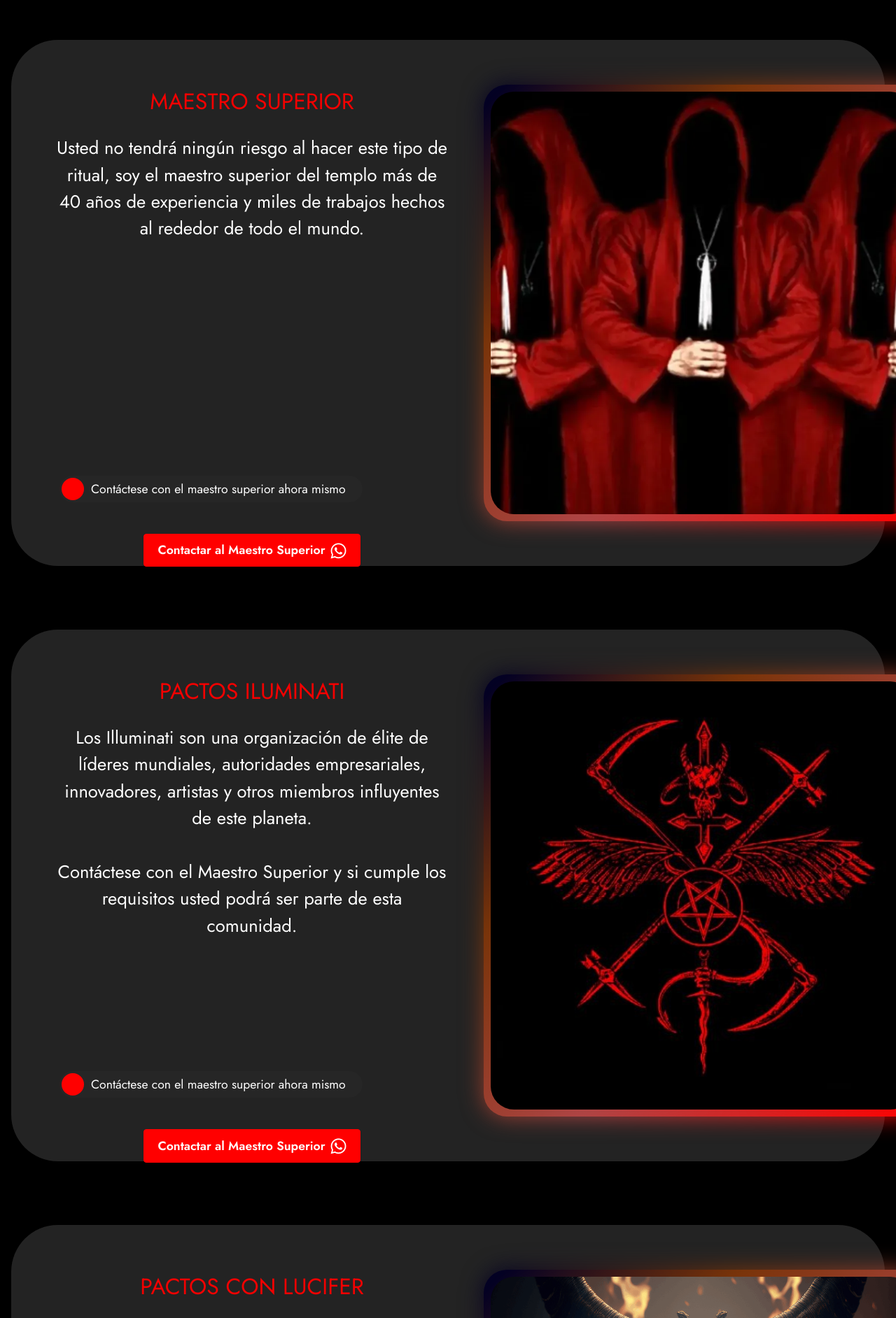
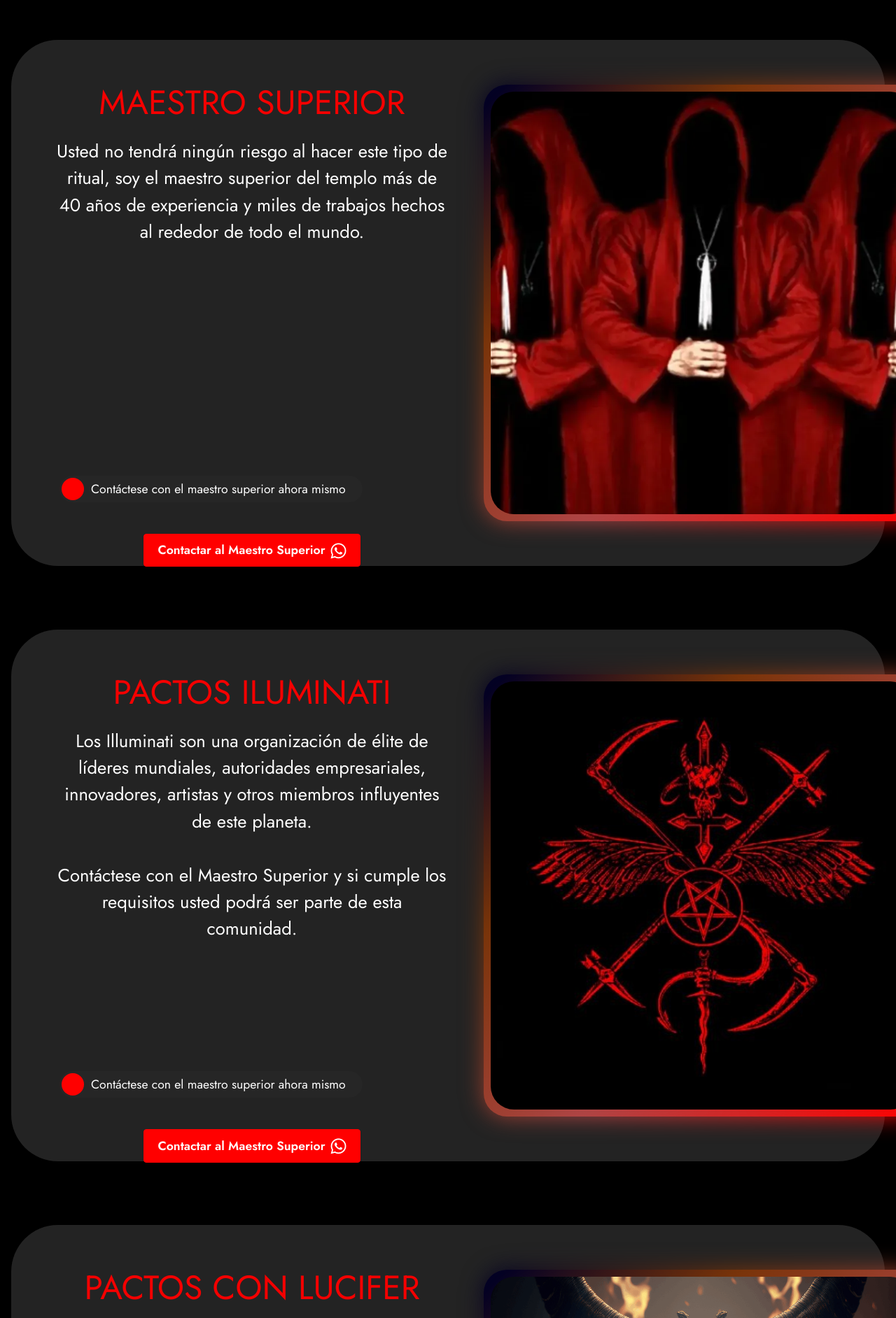
Before and after one commit to jeisongapa/rCAMILO1, a plain HTML site: page index.html in a window 1280 px wide. Shown: the part 1360-3244 px from the top of the page at 70% size. Drawn offline with Linux system fonts and the light colour scheme; no server answers; some icons are missing; files whose address does not match are found by name.

Commit message:
create github pages

```diff
--- a/index.html
+++ b/index.html
@@ -84,7 +84,7 @@
                         </div>
                     </div>
                     <div class="text-wrapper">
-                        <h6 class="card-title mb-0 mbr-fonts-style display-5">MAESTRO SUPERIOR</h6>
+                        <h6 class="card-title mb-0 mbr-fonts-style display-2">MAESTRO SUPERIOR</h6>
                         <p class="mbr-text mbr-fonts-style mb-0 display-7">Usted no tendrá ningún riesgo al hacer este tipo de ritual, soy el maestro superior del templo más de 40 años de experiencia y miles de trabajos hechos al rededor de todo el mundo.
 <br>
 <br><br></p>
@@ -138,7 +138,7 @@
                         </div>
                     </div>
                     <div class="text-wrapper">
-                        <h6 class="card-title mb-0 mbr-fonts-style display-5">PACTOS ILUMINATI</h6>
+                        <h6 class="card-title mb-0 mbr-fonts-style display-2">PACTOS ILUMINATI</h6>
                         <p class="mbr-text mbr-fonts-style mb-0 display-7">Los Illuminati son una organización de élite de líderes mundiales, autoridades empresariales, innovadores, artistas y otros miembros influyentes de este planeta.
 <br>
 <br>Contáctese con el Maestro Superior y si cumple los requisitos usted podrá ser parte de esta comunidad.
@@ -195,7 +195,7 @@
                         </div>
                     </div>
                     <div class="text-wrapper">
-                        <h6 class="card-title mb-0 mbr-fonts-style display-5">PACTOS CON LUCIFER</h6>
+                        <h6 class="card-title mb-0 mbr-fonts-style display-2">PACTOS CON LUCIFER</h6>
                         <p class="mbr-text mbr-fonts-style mb-0 display-7">Usted Podrá mejorar mejorar su vida económica, su vida amorosa, su salud y podrá materializar cualquier petición, haciendo un poderoso pacto con nuestro padre lucifer.
 <br>
 <br>contáctese con el Maestro Superior Isaac para ver si puede ser elegido.<br>
@@ -250,7 +250,7 @@
                         </div>
                     </div>
                     <div class="text-wrapper">
-                        <h6 class="card-title mb-0 mbr-fonts-style display-5">VENDE TU ALMA POR DINERO</h6>
+                        <h6 class="card-title mb-0 mbr-fonts-style display-2">VENDE TU ALMA POR DINERO</h6>
                         <p class="mbr-text mbr-fonts-style mb-0 display-7">Podrás tener todas las riquezas y lujos que siempre soñaste, haciendo una pequeña ofrenda a nuestro padre lucifer.
 <br>
 <br><br></p>
```
Also changed, not shown: 1 other file.
